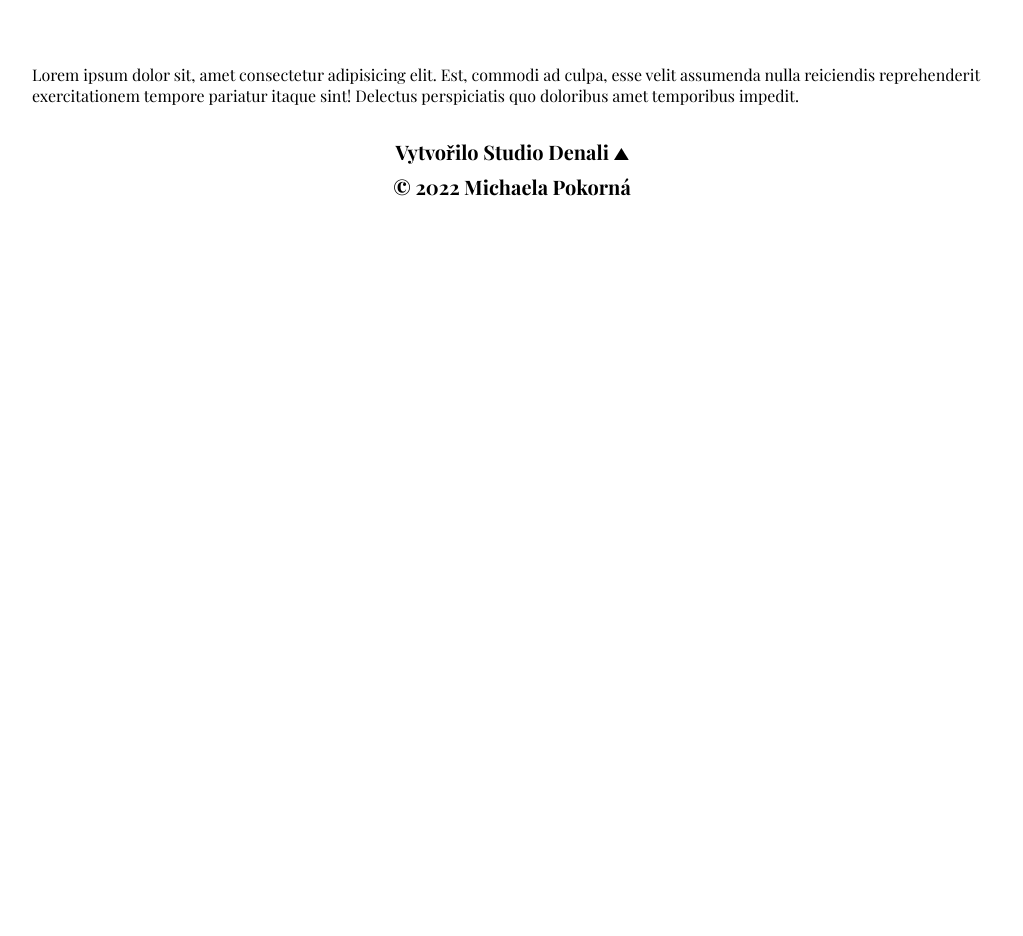
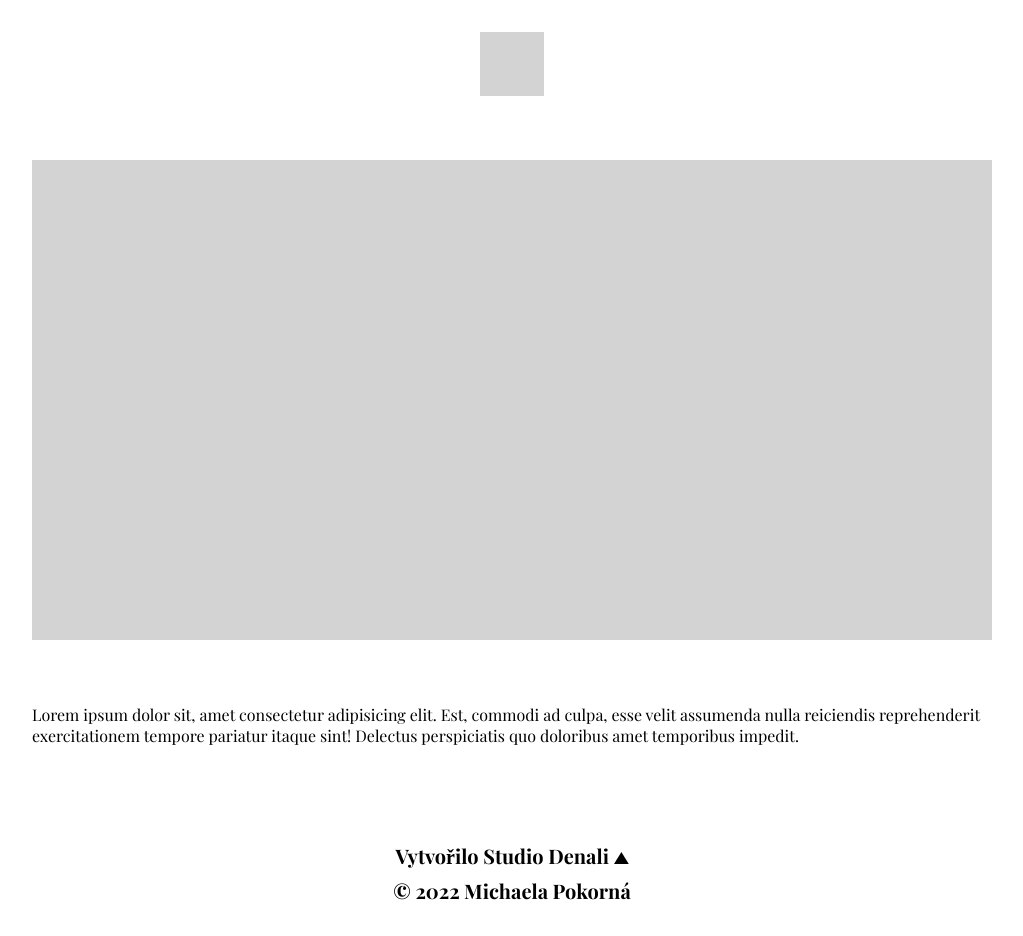
Before and after one commit to studiodenali/michaelapokorna, a plain HTML site: page docs/index.html in a window 1280 px wide. Shown: the whole page, without its empty margins (128-1151 px from the left). Before the commit the page ends 800 px from the top, so only its background shows below. Drawn offline with nearby package versions, Linux system fonts and the light colour scheme; a web font is replaced by a local one.

Commit message:
update docs/index.html, style.min.css and style.scss

```diff
--- a/docs/index.html
+++ b/docs/index.html
@@ -13,13 +13,13 @@
 <body>
     <a href="./index.html" id="logo"></a>
     <main>
-        <div id="hero"></div>
-        <div id="about">
+        <section id="hero"></section>
+        <section id="about">
             <p>Lorem ipsum dolor sit, amet consectetur adipisicing elit. Est, commodi ad culpa, esse velit assumenda
                 nulla reiciendis reprehenderit exercitationem tempore pariatur itaque sint! Delectus perspiciatis quo
                 doloribus amet temporibus impedit.</p>
-        </div>
-        <div id="gallery"></div>
+        </section>
+        <section id="gallery"></section>
     </main>
     <footer>
         <div id="signature">
--- a/src/style.scss
+++ b/src/style.scss
@@ -29,9 +29,11 @@ body {
 }
 
 a#logo {
+    width: 4em;
     height: 4em;
     display: block;
-    margin: auto;
+    margin: 2em auto;
+    background-color: lightgray;
 
     img {
         height: 100%;
@@ -43,6 +45,20 @@ main {
 
     section {
         margin: 2em 0;
+
+        &#hero {
+            width: 100%;
+            height: 20em;
+            background-color: lightgray;
+
+            @media only screen and (min-width: 36em) {
+                height: 25em;
+            }
+
+            @media only screen and (min-width: 75em) {
+                height: 30em;
+            }
+        }
 
         @media only screen and (min-width: 36em) {
             margin: 3em 0;
```
Also changed, not shown: docs/style.min.css.
